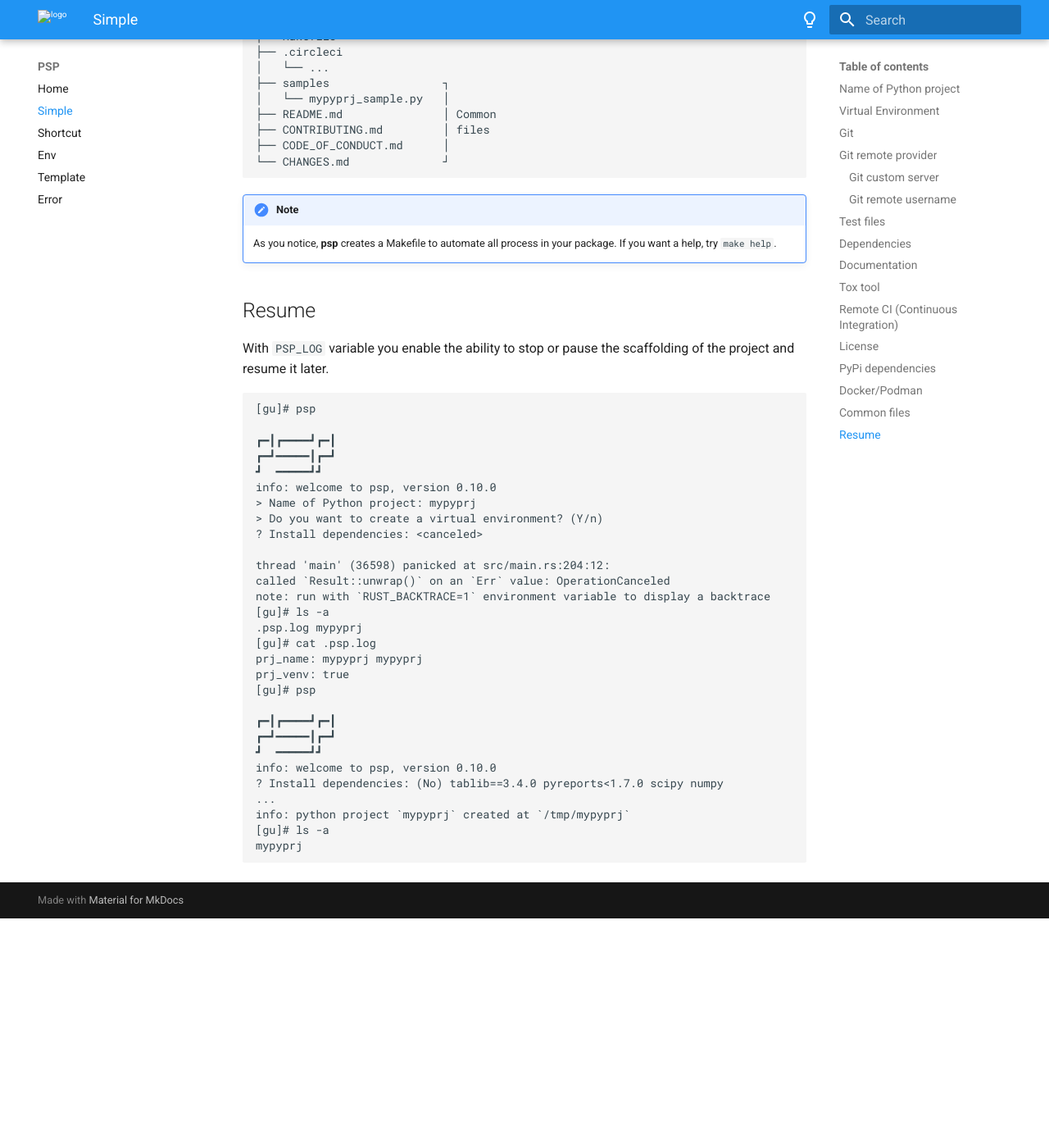
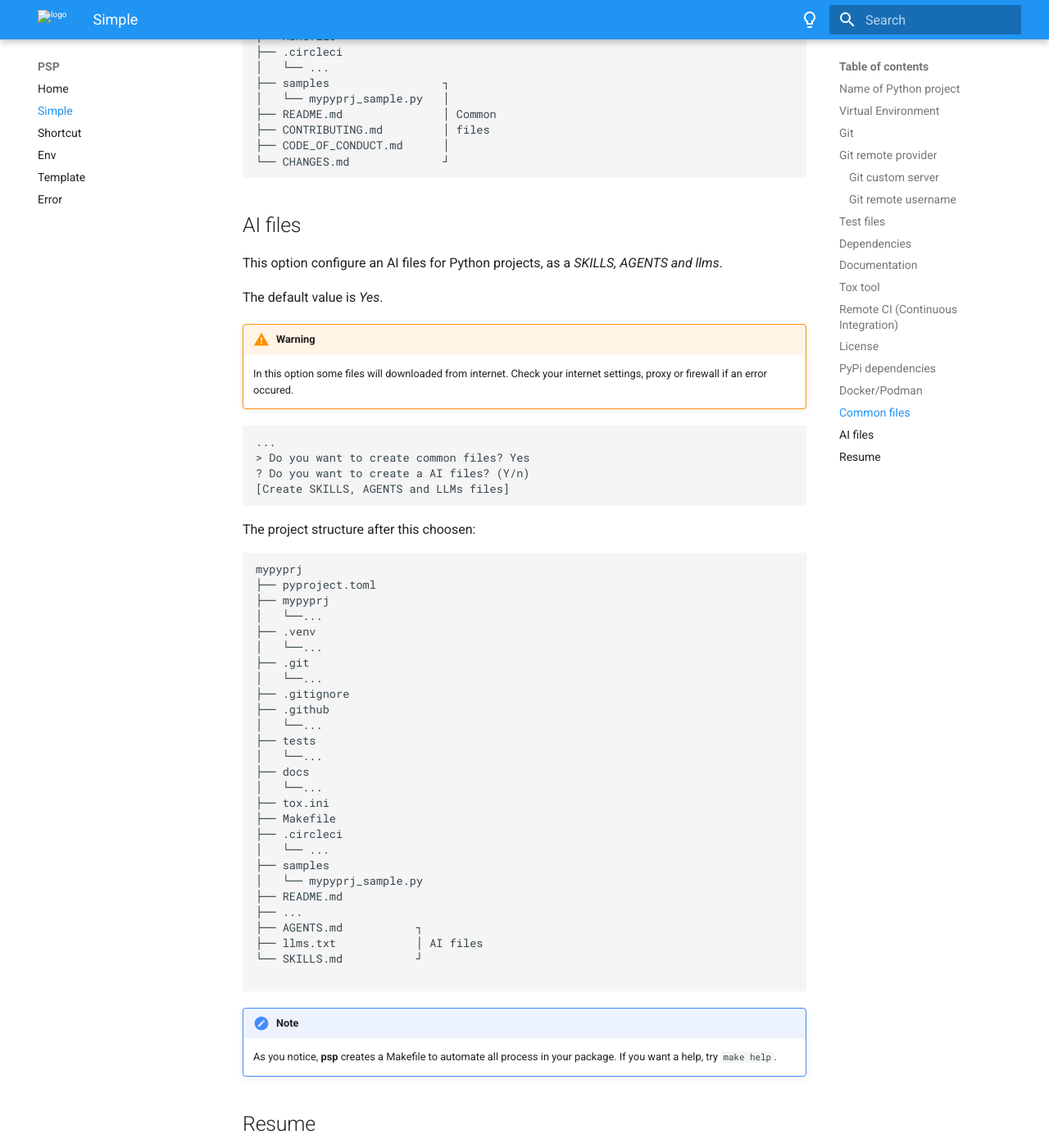
Before and after one commit to MatteoGuadrini/psp, an MkDocs documentation site: the page built from docs/simple.md, in a window 1280 px wide and 1400 px high, scrolled down 13242 px. Shown: the whole window at 82% size. Built offline with MkDocs 1.6.1 and Material for MkDocs 9.7.7, drawn with Linux system fonts in a browser that asks for light colours; before the commit the page ends 14362 px from its top, so only the background shows below that; some of the changed text lies outside the part shown.

Commit message:
docs: add AI files section

````diff
--- a/docs/simple.md
+++ b/docs/simple.md
@@ -619,7 +619,7 @@ The default value is _Yes_.
 ```console
 ...
 > Do you want to create a Dockerfile and Containerfile? Yes
-? Do you want create common files? (Y/n)
+? Do you want to create common files? (Y/n)
 [Create README, CONTRIBUTING, CODE_OF_CONDUCT and CHANGES]
 ```
 
@@ -651,6 +651,55 @@ mypyprj
 ├── CONTRIBUTING.md         │ files
 ├── CODE_OF_CONDUCT.md      │
 └── CHANGES.md              ┘
+```
+
+## AI files
+
+This option configure an AI files for Python projects, as a _SKILLS, AGENTS and llms_.
+
+The default value is _Yes_.
+
+!!! warning
+    In this option some files will downloaded from internet. Check your internet settings, proxy or firewall if an error
+    occured.
+
+```console
+...
+> Do you want to create common files? Yes
+? Do you want to create a AI files? (Y/n)
+[Create SKILLS, AGENTS and LLMs files]
+```
+
+The project structure after this choosen:
+
+```
+mypyprj
+├── pyproject.toml
+├── mypyprj
+│   └──...
+├── .venv
+│   └──...
+├── .git
+│   └──...
+├── .gitignore
+├── .github
+│   └──...
+├── tests
+│   └──...
+├── docs
+│   └──...
+├── tox.ini
+├── Makefile
+├── .circleci
+│   └── ...
+├── samples
+│   └── mypyprj_sample.py
+├── README.md
+├── ...
+├── AGENTS.md           ┐
+├── llms.txt            │ AI files
+└── SKILLS.md           ┘
+
 ```
 
 !!! note
````
Also changed, not shown: README.md (+4 -5 lines), docs/env.md (+1 -0 lines), docs/shortcut.md (+2 -0 lines), docs/template.md (+4 -2 lines).
